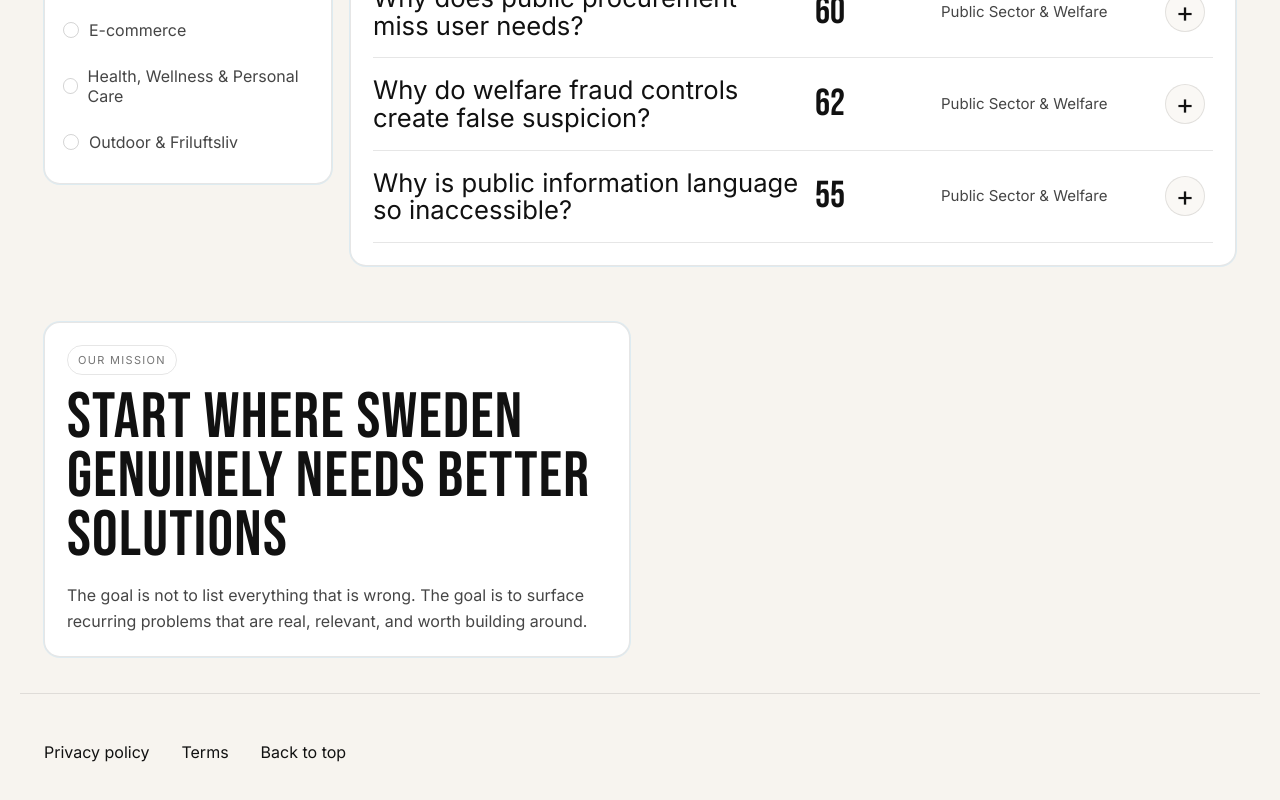
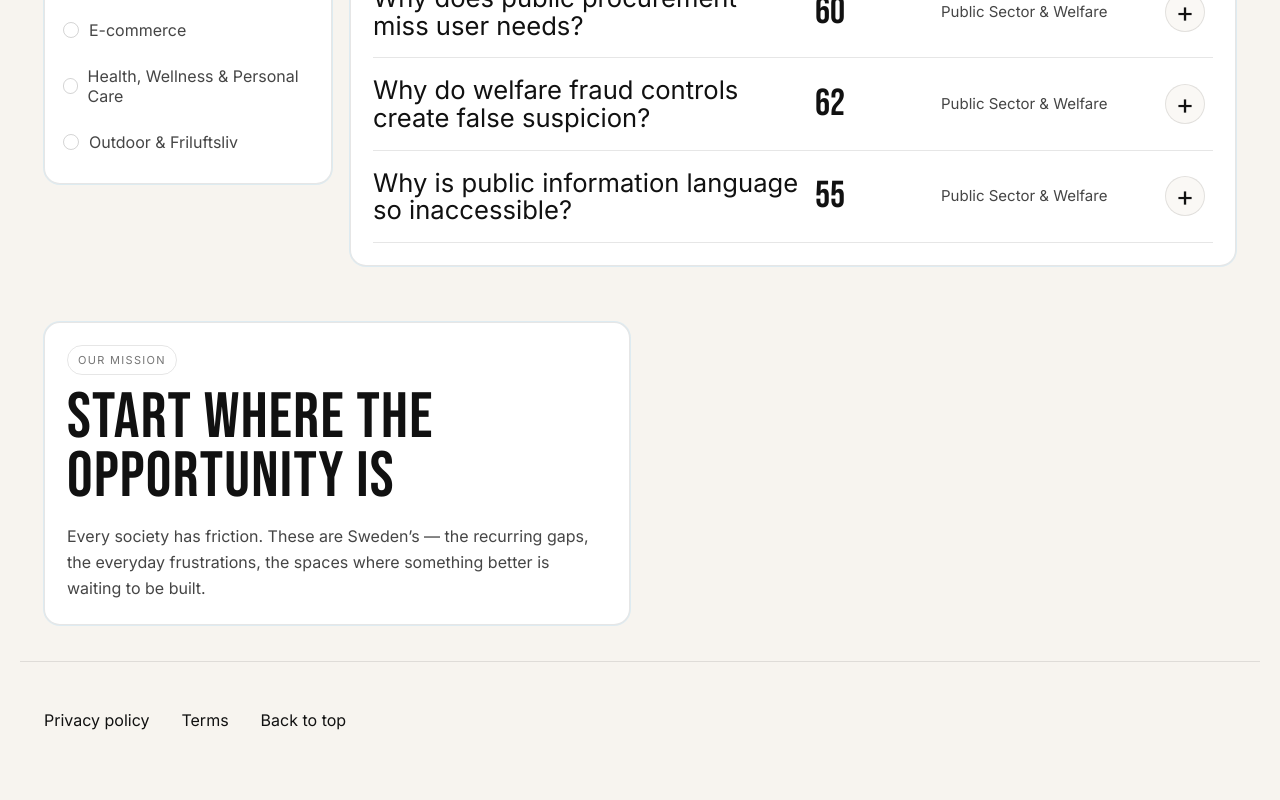
Before and after one commit to mpendyala3/fix-my-itch-sweden, a Next.js app: page / in a window 1280 px wide. Shown: the part 2298-3098 px from the top of the page. Built offline with nearby package versions, Linux system fonts and the light colour scheme.

Commit message:
Refresh mission section copy

```diff
--- a/app/ClientHome.tsx
+++ b/app/ClientHome.tsx
@@ -96,9 +96,9 @@ const copy = {
       ['Byggbar riktning', 'Varje rad ska hjälpa en founder att se vart en lösning skulle kunna börja.'],
     ],
     missionLabel: 'Vårt uppdrag',
-    missionTitle: 'Börja där Sverige faktiskt behöver bättre lösningar',
+    missionTitle: 'Börja där möjligheten finns',
     missionBody:
-      'Målet är inte att lista allt som är fel. Målet är att synliggöra återkommande problem som är verkliga, relevanta och värda att bygga kring.',
+      'Varje samhälle har friktion. Här är Sveriges — de återkommande luckorna, vardagsfrustrationerna och utrymmena där något bättre väntar på att byggas.',
     ctaLabel: 'Nästa steg',
     ctaTitle: 'Bygg runt verklig efterfrågan',
     ctaBody:
@@ -190,9 +190,9 @@ const copy = {
       ['Buildable direction', 'Each row should help a founder see where a solution could realistically begin.'],
     ],
     missionLabel: 'Our mission',
-    missionTitle: 'Start where Sweden genuinely needs better solutions',
+    missionTitle: 'Start where the opportunity is',
     missionBody:
-      'The goal is not to list everything that is wrong. The goal is to surface recurring problems that are real, relevant, and worth building around.',
+      'Every society has friction. These are Sweden’s — the recurring gaps, the everyday frustrations, the spaces where something better is waiting to be built.',
     ctaLabel: 'Next move',
     ctaTitle: 'Build around real demand',
     ctaBody:
```
Also changed, not shown: 13 other files (tests, documents, lock files or other folders).
